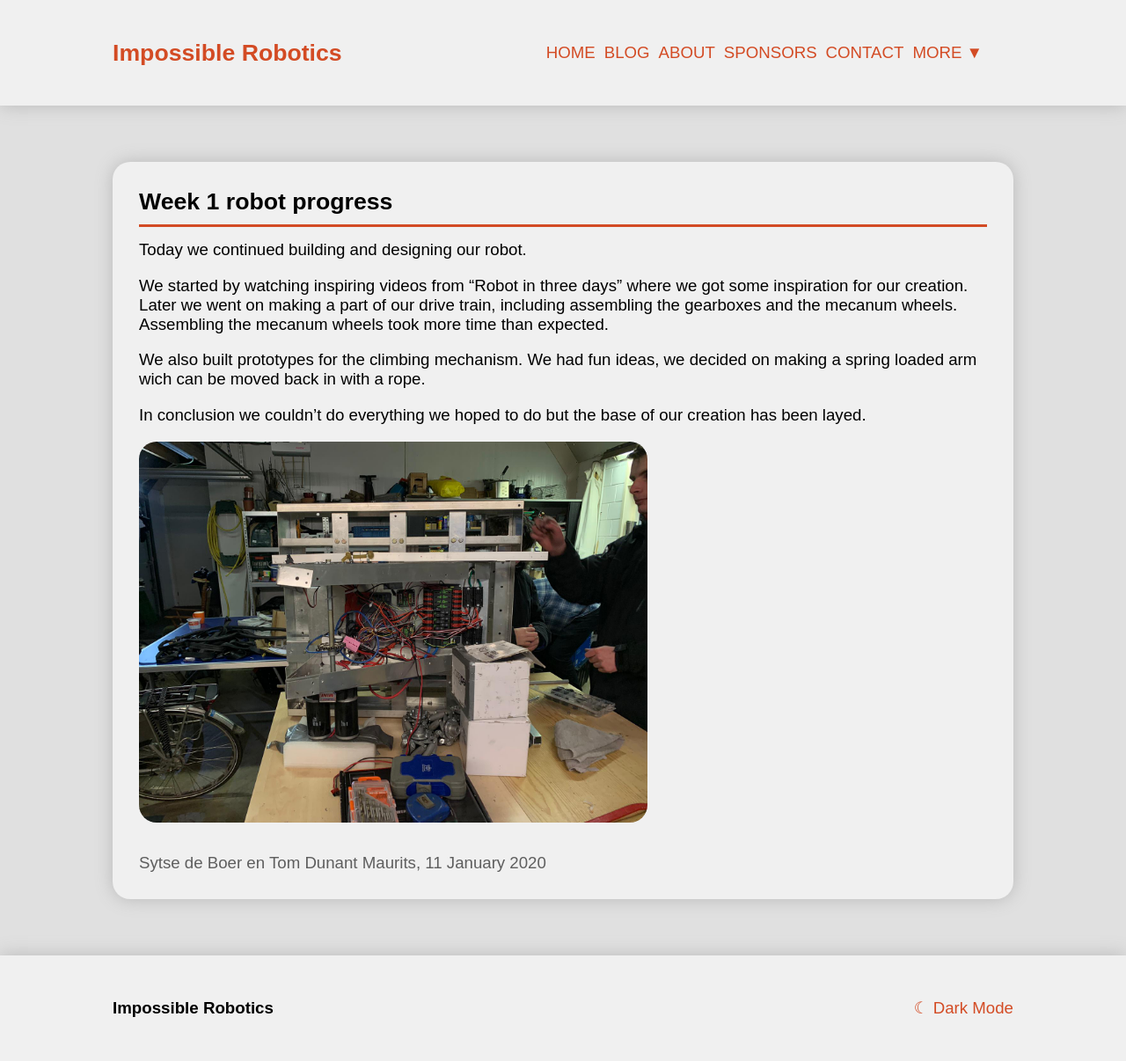
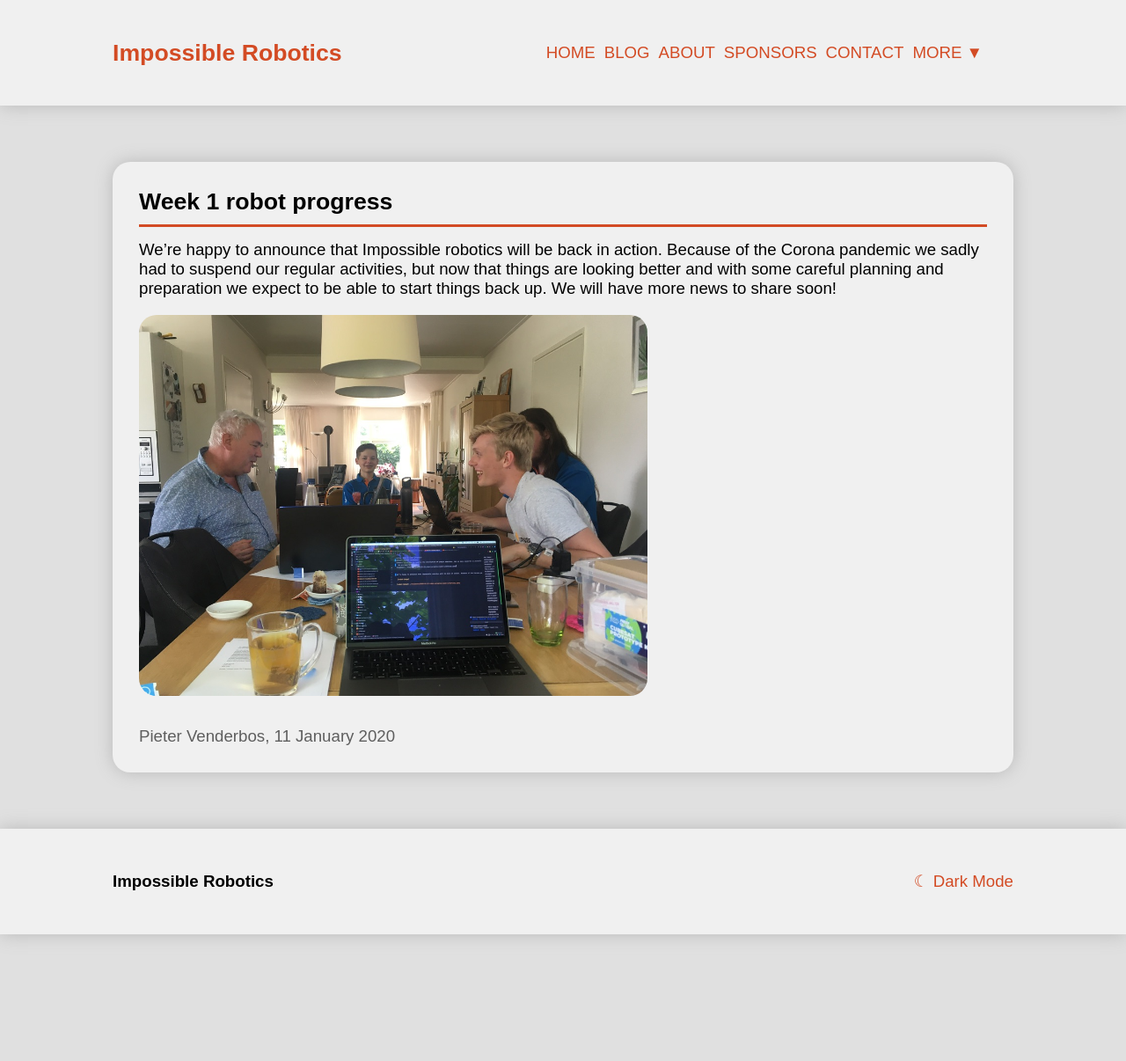
Before and after one commit to Impossible-Robotics/impossible-robotics.github.io, a Jekyll site: the page built from _posts/2020-01-11-building-robot.md, in a window 1280 px wide. Shown: the whole page at 88% size. Built offline with Jekyll 4.4.1, drawn with Linux system fonts in a browser that asks for light colours.

Commit message:
Add 'Back In Action' Post

```diff
--- a/_posts/2020-01-11-building-robot.md
+++ b/_posts/2020-01-11-building-robot.md
@@ -1,19 +1,13 @@
 ---
 title: 'Week 1 robot progress'
-author: 'Sytse de Boer en Tom Dunant Maurits'
+author: 'Pieter Venderbos'
 summary: >- # This is used in the description of google searches. Use as many keywords as possible.
-  Today we continued building and designing our robot!
-thumbnail: '/res/posts/2020-01-11-robot-progress-week-1/working.jpeg'
+  We are back in business!
+thumbnail: '/res/posts/2021-08-14-back-in-action/meeting.jpeg'
 ---
 
-Today we continued  building and designing our robot.
+We’re happy to announce that Impossible robotics will be back in action. Because of the Corona pandemic we sadly had to suspend our regular activities, but now that things are looking better and with some careful planning and preparation we expect to be able to start things back up. We will have more news to share soon!
 
-We started by watching inspiring videos from “Robot in three days” where we got some inspiration for our creation. Later we went on making a part of our drive train, including assembling the gearboxes and the mecanum wheels. Assembling the mecanum wheels took more time than expected.
+![meeting-image]
 
-We also built prototypes for the climbing mechanism. We had fun ideas, we decided on making a spring loaded arm wich can be moved back in with a rope.
-
-In conclusion we couldn’t do everything we hoped to do but the base of our creation has been layed.
-
-![robot-image]
-
-[robot-image]: /res/posts/2020-01-11-robot-progress-week-1/working.jpeg
+[meeting-image]: /res/posts/2021-08-14-back-in-action/meeting.jpeg
```
Also changed, not shown: _posts/2021-08-14-back-in-action.md (added, +19 -0 lines), res/posts/2021-08-14-back-in-action/meeting.jpeg (added).
